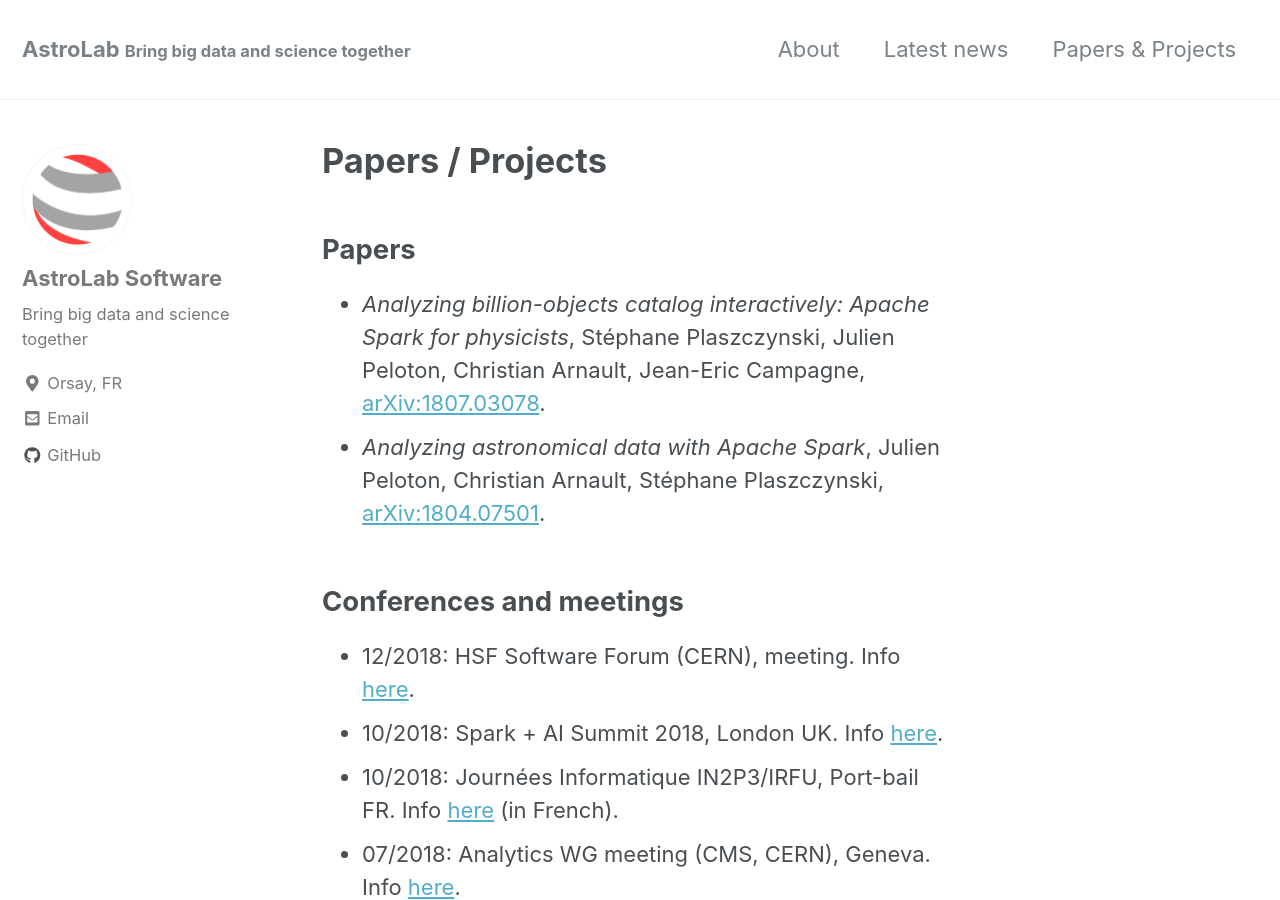
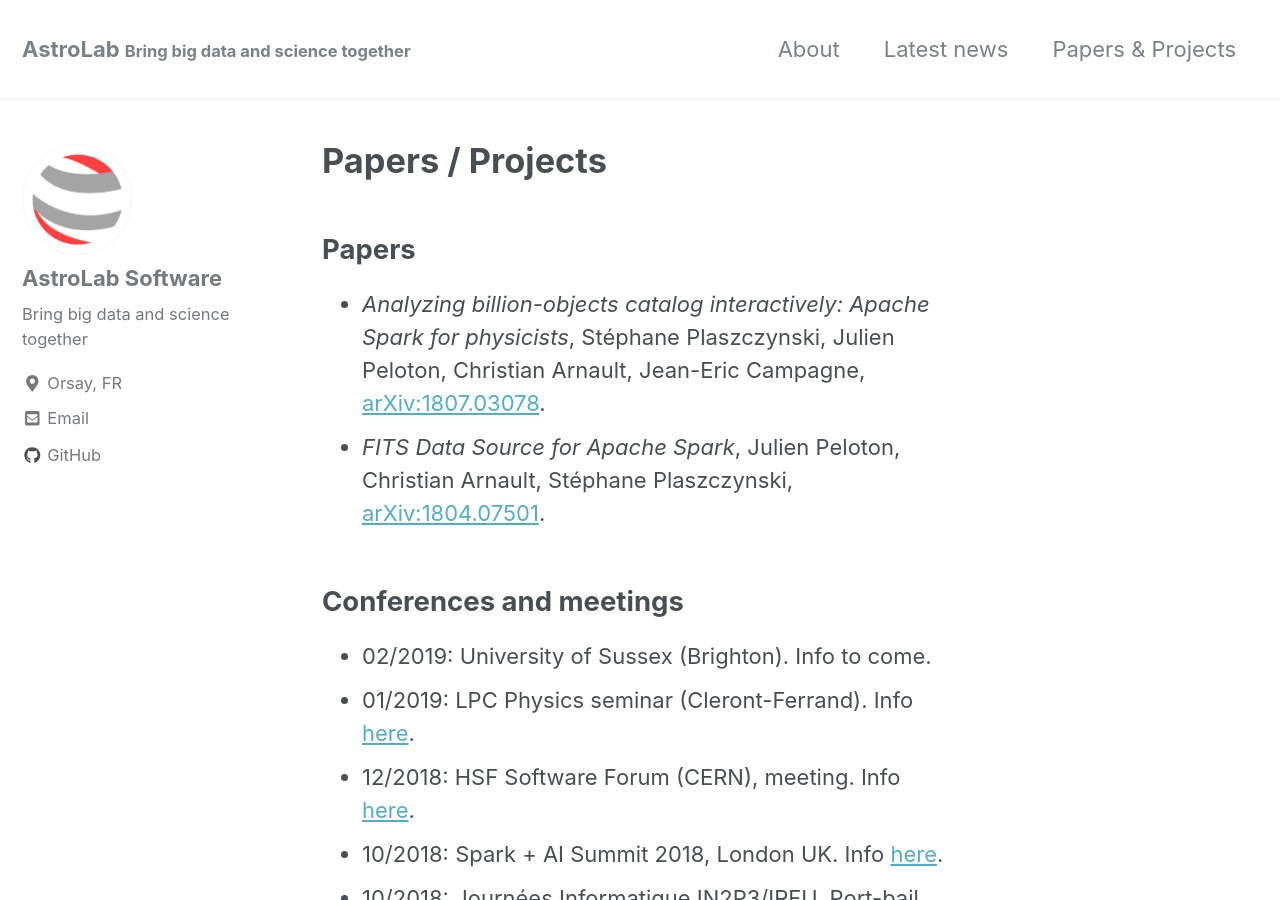
Before and after one commit to astrolabsoftware/astrolabsoftware.github.io, a Jekyll site: the page built from biblio.md, in a window 1280 px wide and 900 px high. Built offline with Jekyll 4.4.1, drawn with Linux system fonts in a browser that asks for light colours; nearby versions of some CDN libraries; some of the changed text lies outside the part shown.

Commit message:
Update website with recent news

```diff
--- a/biblio.md
+++ b/biblio.md
@@ -8,10 +8,12 @@ author_profile: true
 ## Papers
 
 * *Analyzing billion-objects catalog interactively: Apache Spark for physicists*, Stéphane Plaszczynski, Julien Peloton, Christian Arnault, Jean-Eric Campagne, [arXiv:1807.03078](https://arxiv.org/abs/1807.03078).
-* *Analyzing astronomical data with Apache Spark*, Julien Peloton, Christian Arnault, Stéphane Plaszczynski, [arXiv:1804.07501](https://arxiv.org/abs/1804.07501).
+* *FITS Data Source for Apache Spark*, Julien Peloton, Christian Arnault, Stéphane Plaszczynski, [arXiv:1804.07501](https://arxiv.org/abs/1804.07501).
 
 ## Conferences and meetings
 
+* 02/2019: University of Sussex (Brighton). Info to come.
+* 01/2019: LPC Physics seminar (Cleront-Ferrand). Info [here](https://indico.in2p3.fr/event/18244/).
 * 12/2018: HSF Software Forum (CERN), meeting. Info [here](https://indico.cern.ch/event/754811/).
 * 10/2018: Spark + AI Summit 2018, London UK. Info [here](https://databricks.com/sparkaisummit/europe/schedule).
 * 10/2018: Journées Informatique IN2P3/IRFU, Port-bail FR. Info [here](https://indico.in2p3.fr/event/17206/overview) (in French).
@@ -20,4 +22,5 @@ author_profile: true
 
 ## Google Summer of Code
 
+* GSoC 2019: 3 different projects. See the [list of proposals](https://hepsoftwarefoundation.org/gsoc/projects/2019/project_AstroLab.html).
 * GSoC 2018: Project *Spark3D: Extend Apache Spark to support 3D Spatial Datasets*. Julien Peloton, Christian Arnault mentors for this project.
```
Also changed, not shown: about.md (+3 -1 lines), news.md (+5 -4 lines).
